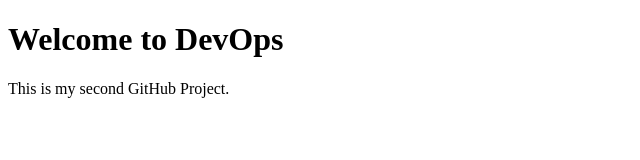
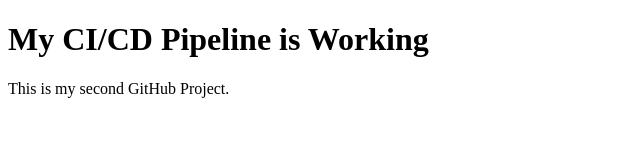
Before and after one commit to madhubalakp20/DevOpsPractice2, a plain HTML site: page index.html in a window 1280 px wide. Shown: the whole page, without its empty margins (0-640 px from the left). Drawn offline with Linux system fonts and the light colour scheme.

Commit message:
Updated Heading

```diff
--- a/index.html
+++ b/index.html
@@ -5,7 +5,7 @@
 </head>
 <body>
 
-<h1>Welcome to DevOps</h1>
+<h1>My CI/CD Pipeline is Working</h1>
 <p>This is my second GitHub Project.</p>
 
 </body>
```
